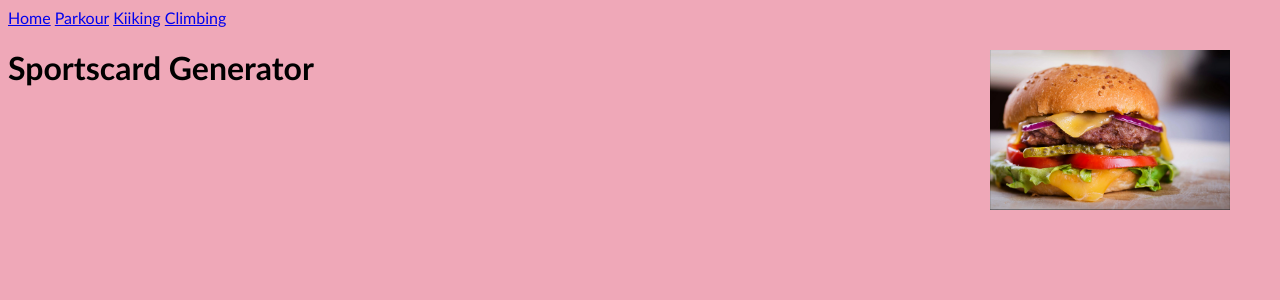
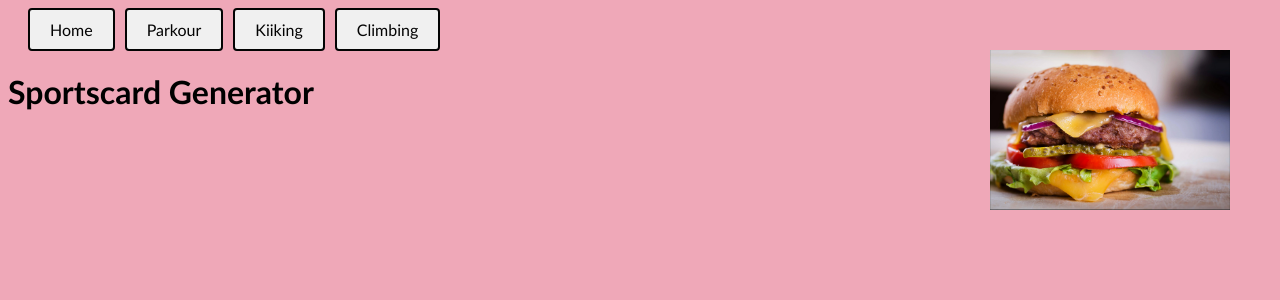
Before and after one commit to EmbyOne/Kiiking-is-love-kiiking-is-life, a Flask app: page / in a window 1280 px wide. Shown: the top 300 px of the page. Run offline with Flask 3, Linux system fonts and the light colour scheme.

Commit message:
Nupude design ja css muudatused

```diff
--- a/static/css/base.css
+++ b/static/css/base.css
@@ -6,6 +6,35 @@ img {
     top: 50px;
 }
 body{font-family: 'Trebuchet MS', Arial, sans-serif; background-color: #efa8b8;}
+
+
+
+
+.nupud-container {
+    display: flex;
+    margin-left: 20px;
+    margin-bottom: 20px;
+}
+
+#nupud {
+    display: flex;
+    gap: 10px;
+}
+
+#nupud a {
+    text-decoration: none;
+    padding: 10px 20px;
+    border: 2px solid #030303;
+    border-radius: 4px;
+    background-color: #f0f0f0;
+    color: #030303;
+    transition: background-color 0.3s, border-color 0.3s;
+}
+
+#nupud a:hover {
+    background-color: #e0e0e0;
+    border-color: #666;
+}
 
 .upload-container {
     display: flex;
--- a/templates/base.html
+++ b/templates/base.html
@@ -9,7 +9,7 @@
 </head>
 <body>
     <img src="{{ url_for('static', filename='images/burgir.png') }}" alt="">
-    <div class="nupud_container">
+    <div class="nupud-container">
         <div id = "nupud" class="activity-buttons">
             <a href="/">Home</a>
             <a href="/parkour">Parkour</a>
```
